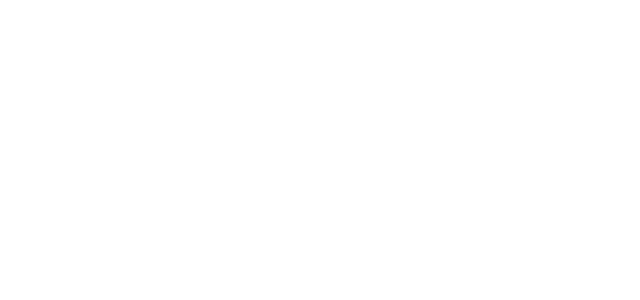
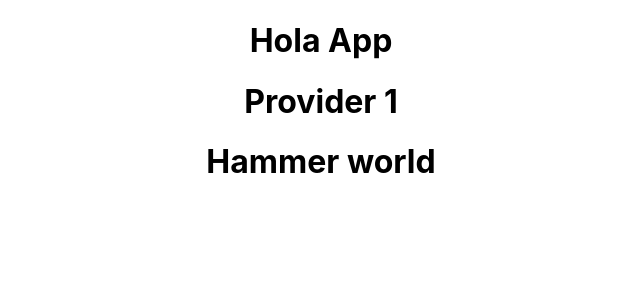
Before and after one commit to JMauricioGR/Don-Rauls-Hardware-Store-Frontend, a React (Vite) app: page / in a window 1280 px wide. Shown: the top 300 px of the page, without its empty margins (319-959 px from the left). Built offline with nearby package versions, Linux system fonts and the light colour scheme.

Commit message:
Don Raul's Hardware Store --- FormProvider componenet created and tested get store provider info into FormProvider just for fun

```diff
--- a/src/App.tsx
+++ b/src/App.tsx
@@ -1,13 +1,15 @@
 import { useState } from 'react'
 import logo from './logo.svg'
 import './App.css'
+import FormProviders from './components/providersComps/FormProviders'
 
 function App() {
 
 
   return (
     <div className="App">
-
+      <h1>Hola App</h1>
+      <FormProviders />
     </div>
   )
 }
--- /dev/null
+++ b/src/components/providersComps/FormProviders.tsx
@@ -0,0 +1,18 @@
+import React from 'react'
+import { useSelector } from 'react-redux'
+import { providerType } from '../../state/slice/providerSlice'
+import { stateType } from '../../state/store'
+
+const FormProviders = () => {
+
+
+  const providersComponent = useSelector((state: stateType)=> state.providers)
+  return (
+    <div>
+
+      {providersComponent.map((provider: providerType) => <h1>{provider.name}</h1>)}
+    </div>
+  )
+}
+
+export default FormProviders
--- a/src/main.tsx
+++ b/src/main.tsx
@@ -1,10 +1,15 @@
 import React from 'react'
 import ReactDOM from 'react-dom/client'
+import { Provider } from 'react-redux'
 import App from './App'
 import './index.css'
+import store from './state/store'
+
 
 ReactDOM.createRoot(document.getElementById('root')!).render(
   <React.StrictMode>
-    <App />
+    <Provider store={store}>
+      <App />
+    </Provider>
   </React.StrictMode>
 )
--- a/src/state/slice/providerSlice.ts
+++ b/src/state/slice/providerSlice.ts
@@ -11,6 +11,12 @@
   {
     id: "1jh23kh32jh3",
     name: "Provider 1",
+    providerId: 12309848576,
+    note: "Provider 1 note",
+  },
+  {
+    id: "1jh23kh32jh3",
+    name: "Hammer world",
     providerId: 12309848576,
     note: "Provider 1 note",
   }
--- /dev/null
+++ b/src/state/store.ts
@@ -0,0 +1,15 @@
+import { configureStore } from "@reduxjs/toolkit";
+import providerReducer, { providerType } from './slice/providerSlice'
+
+const store = configureStore({
+  reducer:{
+    providers: providerReducer,
+  }
+})
+
+type stateType = {
+  providers: providerType[]
+}
+
+export default store
+export type { stateType }
```
Also changed, not shown: src/state/state.ts (deleted).
